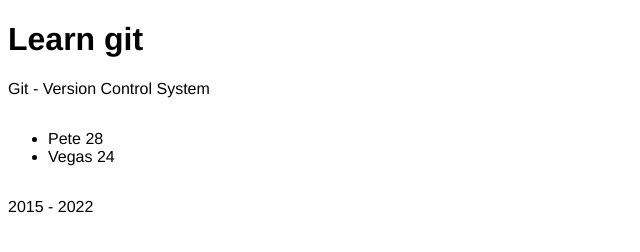
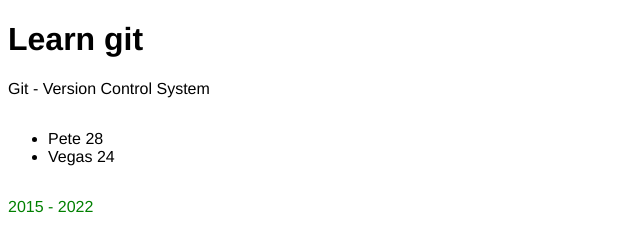
Before and after one commit to anaya-n/first_site, a plain HTML site: page index.html in a window 1280 px wide. Shown: the full height of the page, 0-640 px from the left. Drawn offline with Linux system fonts and the light colour scheme.

Commit message:
Update main.css

```diff
--- a/css/main.css
+++ b/css/main.css
@@ -12,3 +12,7 @@ h1, h2, h3, h4, h5, h6 {
 .students {
 margin: 2em 0;
 }
+
+footer {
+color: green;
+}
```
